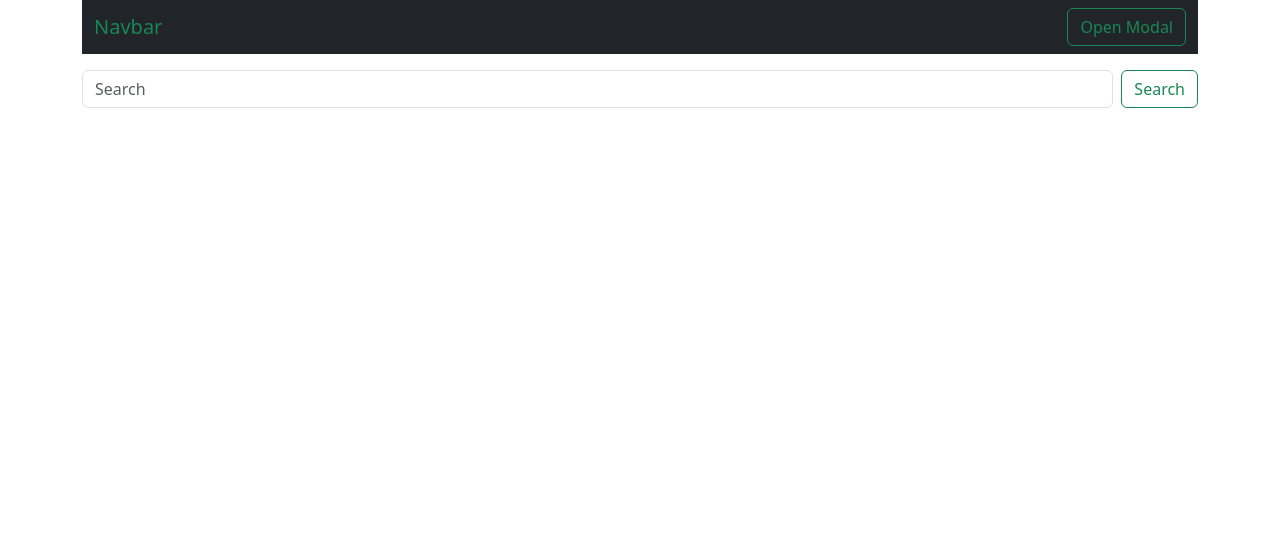
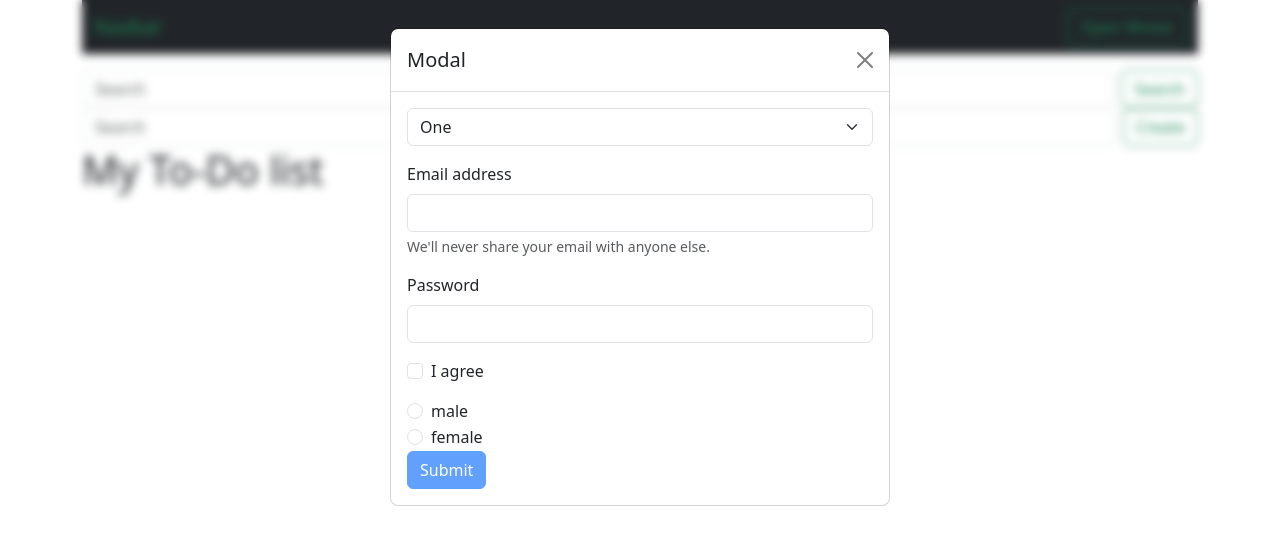
Before and after one commit to AliievLomach-Maxim/fson-67, a React (Create React App) app: page / in a window 1280 px wide. Both pictures are taken after a click on the button "Open Modal". Shown: the top 544 px of the page. Built offline with nearby package versions, Linux system fonts and the light colour scheme.

Commit message:
Add less-07

```diff
--- a/src/components/App.jsx
+++ b/src/components/App.jsx
@@ -1,4 +1,4 @@
-import { Component } from 'react'
+import { Component, useState } from 'react'
 
 import { nanoid } from 'nanoid'
 
@@ -10,21 +10,21 @@ import LoginForm from './LoginForm/LoginForm'
 import Search from './Search/Search'
 import ContentInfo from './ContentInfo/ContentInfo'
 
-class App extends Component {
-	state = {
-		isShowModal: false,
-		searchText: '',
+const App = () => {
+	const [isShowModal, setIsShowModal] = useState(false)
+	const [searchText, setSearchText] = useState('')
+
+	const showModal = () => {
+		setIsShowModal(true)
+		// this.setState({ isShowModal: true })
 	}
 
-	showModal = () => {
-		this.setState({ isShowModal: true })
+	function hideModal() {
+		setIsShowModal(false)
+		// this.setState({ isShowModal: false })
 	}
 
-	hideModal = () => {
-		this.setState({ isShowModal: false })
-	}
-
-	createUser = (data) => {
+	const createUser = (data) => {
 		const newUser = {
 			...data,
 			location: 'Ukraine',
@@ -33,29 +33,75 @@ class App extends Component {
 		console.log('newUser :>> ', newUser)
 	}
 
-	createSearchText = (searchText) => {
-		this.setState({ searchText })
+	const createSearchText = (searchText) => {
+		setSearchText(searchText)
+		// this.setState({ searchText })
 	}
 
-	render() {
 	return (
 		<div className='container'>
-				<Header showModal={this.showModal} />
+			<Header showModal={showModal} />
 			{/* <Counter /> */}
-				<Search createSearchText={this.createSearchText} />
-				<ContentInfo searchText={this.state.searchText}/>
-				{/* <ToDoList />
-				{this.state.isShowModal && (
-					<Modal hideModal={this.hideModal}>
-						<LoginForm
-							createUser={this.createUser}
-							hideModal={this.hideModal}
-						/>
+			<Search createSearchText={createSearchText} />
+			<ContentInfo searchText={searchText} />
+			<ToDoList />
+			{isShowModal && (
+				<Modal hideModal={hideModal}>
+					<LoginForm createUser={createUser} hideModal={hideModal} />
 				</Modal>
-				)} */}
+			)}
 		</div>
 	)
 }
-}
 
 export default App
+
+// class App extends Component {
+// 	state = {
+// 		isShowModal: false,
+// 		searchText: '',
+// 	}
+
+// 	showModal = () => {
+// 		this.setState({ isShowModal: true })
+// 	}
+
+// 	hideModal = () => {
+// 		this.setState({ isShowModal: false })
+// 	}
+
+// 	createUser = (data) => {
+// 		const newUser = {
+// 			...data,
+// 			location: 'Ukraine',
+// 			id: nanoid(),
+// 		}
+// 		console.log('newUser :>> ', newUser)
+// 	}
+
+// 	createSearchText = (searchText) => {
+// 		this.setState({ searchText })
+// 	}
+
+// 	render() {
+// 		return (
+// 			<div className='container'>
+// 				<Header showModal={this.showModal} />
+// 				{/* <Counter /> */}
+// 				<Search createSearchText={this.createSearchText} />
+// 				<ContentInfo searchText={this.state.searchText}/>
+// 				{/* <ToDoList />
+// 				{this.state.isShowModal && (
+// 					<Modal hideModal={this.hideModal}>
+// 						<LoginForm
+// 							createUser={this.createUser}
+// 							hideModal={this.hideModal}
+// 						/>
+// 					</Modal>
+// 				)} */}
+// 			</div>
+// 		)
+// 	}
+// }
+
+// export default App
--- a/src/components/LoginForm/LoginForm.jsx
+++ b/src/components/LoginForm/LoginForm.jsx
@@ -1,72 +1,75 @@
-import { Component } from 'react'
+import { Component, useEffect, useState } from 'react'
 
-class LoginForm extends Component {
-	state = {
-		email: '',
-		password: '',
-		checked: false,
-		gender: 'male',
-		selectedValue: '1',
+import React from 'react'
+
+const LoginForm = ({ hideModal, createUser }) => {
+	const [email, setEmail] = useState('')
+	const [password, setPassword] = useState('')
+	const [checked, setChecked] = useState(false)
+	const [gender, setGender] = useState('male')
+	const [selectedValue, setSelectedValue] = useState('1')
+
+	useEffect(() => {
+		const handlePressESC = (e) => {
+			console.log('object')
+			if (e.code === 'Escape') {
+				hideModal()
+			}
+		}
+		document.addEventListener('keydown', handlePressESC)
+		return () => {
+			document.removeEventListener('keydown', handlePressESC)
+		}
+	}, [hideModal])
+
+	const handleChange = ({ target: { name, value } }) => {
+		// this.setState({
+		// 	[name]: value,
+		// })
+		if (name === 'email') setEmail(value)
+		else if (name === 'password') setPassword(value)
 	}
 
-	componentDidMount() {
-		document.addEventListener('keydown', this.handlePressESC)
+	const handleChecked = ({ target: { checked } }) =>
+		// this.setState({ checked })
+		setChecked(checked)
+
+	const handleSubmit = (e) => {
+		e.preventDefault()
+		createUser({
+			email,
+			password,
+			gender,
+		})
+		setEmail('')
+		setPassword('')
+		// this.setState({
+		// 	email: '',
+		// 	password: '',
+		// })
+		hideModal()
 	}
 
-	componentWillUnmount() {
-		document.removeEventListener('keydown', this.handlePressESC)
+	const handleRadio = (value) => {
+		setGender(value)
+		// this.setState({
+		// 	gender: value,
+		// })
 	}
 
-	handlePressESC = (e) => {
-		console.log('object')
-		if (e.code === 'Escape') {
-			this.props.hideModal()
-			// document.removeEventListener('keydown', this.handlePressESC)
-		}
+	const handleSelect = ({ target: { value } }) => {
+		setSelectedValue(value)
+		// this.setState({ selectedValue: e.target.value })
 	}
 
-	handleChange = ({ target: { name, value } }) => {
-		this.setState({
-			[name]: value,
-		})
-	}
-
-	handleChecked = ({ target: { checked } }) => this.setState({ checked })
-
-	handleSubmit = (e) => {
-		e.preventDefault()
-		// this.props.createUser(this.state)
-		this.props.createUser({
-			email: this.state.email,
-			password: this.state.password,
-			gender: this.state.gender,
-		})
-		this.setState({
-			email: '',
-			password: '',
-		})
-		this.props.hideModal()
-	}
-
-	handleRadio = (value) => {
-		this.setState({
-			gender: value,
-		})
-	}
-
-	handleSelect = (e) => {
-		this.setState({ selectedValue: e.target.value })
-	}
-
-	render() {
 	return (
-			<form onSubmit={this.handleSubmit}>
+		<form onSubmit={handleSubmit}>
 			<div className='mb-3'>
 				<select
 					className='form-select'
 					aria-label='Default select example'
-						onChange={this.handleSelect}
-						value={this.state.selectedValue}
+					onChange={handleSelect}
+					value={selectedValue}
 				>
 					<option value='1'>One</option>
 					<option value='2'>Two</option>
@@ -83,18 +86,15 @@ class LoginForm extends Component {
 					className='form-control'
 					id='exampleInputEmail1'
 					aria-describedby='emailHelp'
-						onChange={this.handleChange}
-						value={this.state.email}
+					onChange={handleChange}
+					value={email}
 				/>
 				<div id='emailHelp' className='form-text'>
 					We'll never share your email with anyone else.
 				</div>
 			</div>
 			<div className='mb-3'>
-					<label
-						htmlFor='exampleInputPassword1'
-						className='form-label'
-					>
+				<label htmlFor='exampleInputPassword1' className='form-label'>
 					Password
 				</label>
 				<input
@@ -102,8 +102,8 @@ class LoginForm extends Component {
 					type='password'
 					className='form-control'
 					id='exampleInputPassword1'
-						onChange={this.handleChange}
-						value={this.state.password}
+					onChange={handleChange}
+					value={password}
 				/>
 			</div>
 			<div className='mb-3 form-check'>
@@ -111,8 +111,8 @@ class LoginForm extends Component {
 					type='checkbox'
 					className='form-check-input'
 					id='exampleCheck1'
-						checked={this.state.checked}
-						onChange={this.handleChecked}
+					checked={checked}
+					onChange={handleChecked}
 				/>
 				<label className='form-check-label' htmlFor='exampleCheck1'>
 					I agree
@@ -124,13 +124,10 @@ class LoginForm extends Component {
 					type='radio'
 					name='flexRadioDefault'
 					id='flexRadioDefault1'
-						value={this.state.gender === 'male'}
-						onChange={() => this.handleRadio('male')}
+					value={gender === 'male'}
+					onChange={() => handleRadio('male')}
 				/>
-					<label
-						className='form-check-label'
-						htmlFor='flexRadioDefault1'
-					>
+				<label className='form-check-label' htmlFor='flexRadioDefault1'>
 					male
 				</label>
 			</div>
@@ -140,24 +137,15 @@ class LoginForm extends Component {
 					type='radio'
 					name='flexRadioDefault'
 					id='flexRadioDefault2'
-						value={this.state.gender === 'female'}
-						onChange={() => this.handleRadio('female')}
+					value={gender === 'female'}
+					onChange={() => handleRadio('female')}
 				/>
-					<label
-						className='form-check-label'
-						htmlFor='flexRadioDefault2'
-					>
+				<label className='form-check-label' htmlFor='flexRadioDefault2'>
 					female
 				</label>
 			</div>
 			<button
-					disabled={
-						!(
-							this.state.checked ||
-							this.state.email ||
-							this.state.password
-						)
-					}
+				disabled={!(checked || email || password)}
 				type='submit'
 				className='btn btn-primary'
 			>
@@ -166,6 +154,175 @@ class LoginForm extends Component {
 		</form>
 	)
 }
-}
 
 export default LoginForm
+
+// class LoginForm extends Component {
+// 	state = {
+// 		email: '',
+// 		password: '',
+// 		checked: false,
+// 		gender: 'male',
+// 		selectedValue: '1',
+// 	}
+
+// 	componentDidMount() {
+// 		document.addEventListener('keydown', this.handlePressESC)
+// 	}
+
+// 	componentWillUnmount() {
+// 		document.removeEventListener('keydown', this.handlePressESC)
+// 	}
+
+// 	handlePressESC = (e) => {
+// 		console.log('object')
+// 		if (e.code === 'Escape') {
+// 			this.props.hideModal()
+// 			// document.removeEventListener('keydown', this.handlePressESC)
+// 		}
+// 	}
+
+// 	handleChange = ({ target: { name, value } }) => {
+// 		this.setState({
+// 			[name]: value,
+// 		})
+// 	}
+
+// 	handleChecked = ({ target: { checked } }) => this.setState({ checked })
+
+// 	handleSubmit = (e) => {
+// 		e.preventDefault()
+// 		// this.props.createUser(this.state)
+// 		this.props.createUser({
+// 			email: this.state.email,
+// 			password: this.state.password,
+// 			gender: this.state.gender,
+// 		})
+// 		this.setState({
+// 			email: '',
+// 			password: '',
+// 		})
+// 		this.props.hideModal()
+// 	}
+
+// 	handleRadio = (value) => {
+// 		this.setState({
+// 			gender: value,
+// 		})
+// 	}
+
+// 	handleSelect = (e) => {
+// 		this.setState({ selectedValue: e.target.value })
+// 	}
+
+// 	render() {
+// 		return (
+// 			<form onSubmit={this.handleSubmit}>
+// 				<div className='mb-3'>
+// 					<select
+// 						className='form-select'
+// 						aria-label='Default select example'
+// 						onChange={this.handleSelect}
+// 						value={this.state.selectedValue}
+// 					>
+// 						<option value='1'>One</option>
+// 						<option value='2'>Two</option>
+// 						<option value='3'>Three</option>
+// 					</select>
+// 				</div>
+// 				<div className='mb-3'>
+// 					<label htmlFor='exampleInputEmail1' className='form-label'>
+// 						Email address
+// 					</label>
+// 					<input
+// 						name='email'
+// 						type='email'
+// 						className='form-control'
+// 						id='exampleInputEmail1'
+// 						aria-describedby='emailHelp'
+// 						onChange={this.handleChange}
+// 						value={this.state.email}
+// 					/>
+// 					<div id='emailHelp' className='form-text'>
+// 						We'll never share your email with anyone else.
+// 					</div>
+// 				</div>
+// 				<div className='mb-3'>
+// 					<label
+// 						htmlFor='exampleInputPassword1'
+// 						className='form-label'
+// 					>
+// 						Password
+// 					</label>
+// 					<input
+// 						name='password'
+// 						type='password'
+// 						className='form-control'
+// 						id='exampleInputPassword1'
+// 						onChange={this.handleChange}
+// 						value={this.state.password}
+// 					/>
+// 				</div>
+// 				<div className='mb-3 form-check'>
+// 					<input
+// 						type='checkbox'
+// 						className='form-check-input'
+// 						id='exampleCheck1'
+// 						checked={this.state.checked}
+// 						onChange={this.handleChecked}
+// 					/>
+// 					<label className='form-check-label' htmlFor='exampleCheck1'>
+// 						I agree
+// 					</label>
+// 				</div>
+// 				<div className='form-check'>
+// 					<input
+// 						className='form-check-input'
+// 						type='radio'
+// 						name='flexRadioDefault'
+// 						id='flexRadioDefault1'
+// 						value={this.state.gender === 'male'}
+// 						onChange={() => this.handleRadio('male')}
+// 					/>
+// 					<label
+// 						className='form-check-label'
+// 						htmlFor='flexRadioDefault1'
+// 					>
+// 						male
+// 					</label>
+// 				</div>
+// 				<div className='form-check'>
+// 					<input
+// 						className='form-check-input'
+// 						type='radio'
+// 						name='flexRadioDefault'
+// 						id='flexRadioDefault2'
+// 						value={this.state.gender === 'female'}
+// 						onChange={() => this.handleRadio('female')}
+// 					/>
+// 					<label
+// 						className='form-check-label'
+// 						htmlFor='flexRadioDefault2'
+// 					>
+// 						female
+// 					</label>
+// 				</div>
+// 				<button
+// 					disabled={
+// 						!(
+// 							this.state.checked ||
+// 							this.state.email ||
+// 							this.state.password
+// 						)
+// 					}
+// 					type='submit'
+// 					className='btn btn-primary'
+// 				>
+// 					Submit
+// 				</button>
+// 			</form>
+// 		)
+// 	}
+// }
+
+// export default LoginForm
```
Also changed, not shown: src/components/ContentInfo/ContentInfo.jsx (+111 -49 lines), 1 other file (tests, documents, lock files or other folders). Lines whose indentation alone changed are shown as unchanged.
